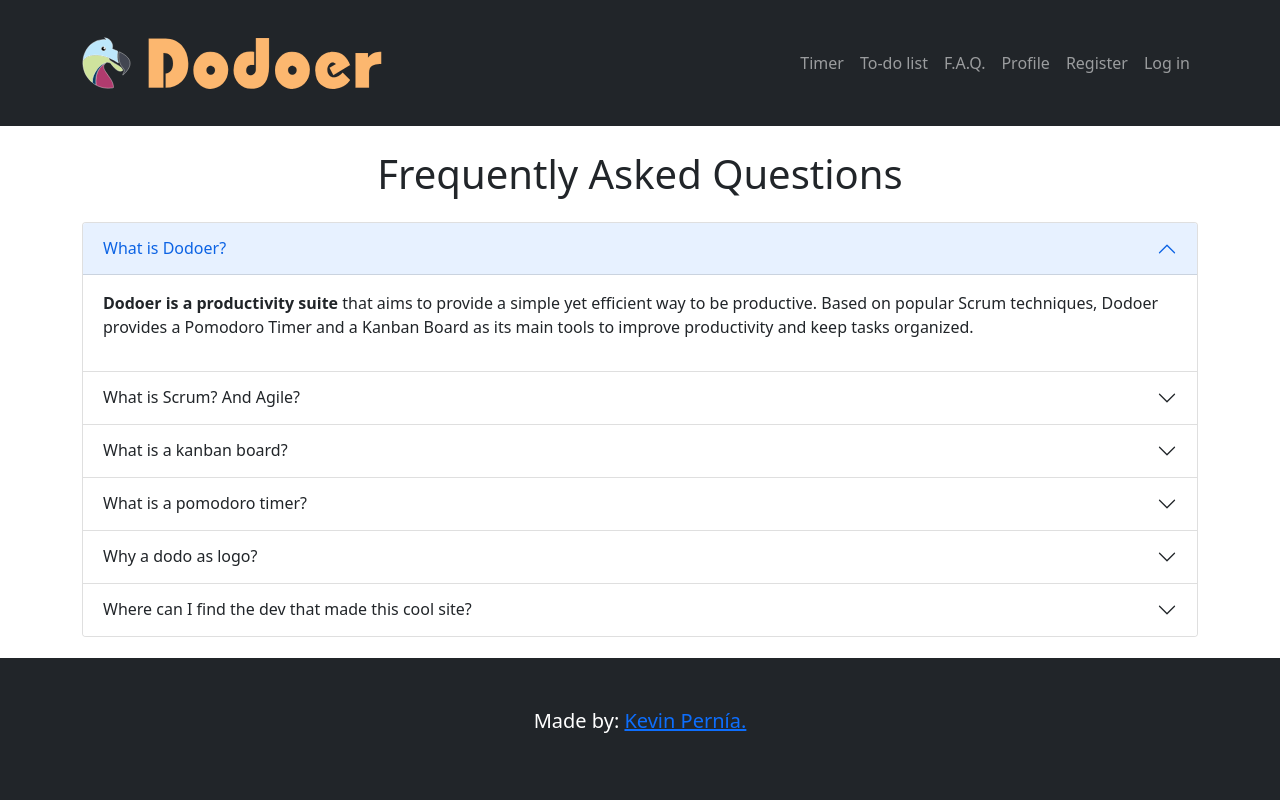
After one commit to Kaplyak/Dodoer, a Django app: template productivity/templates/productivity/faq.html in a window 1280 px wide. The commit adds this page. Run offline with Django 3.2, Linux system fonts and the light colour scheme; the template is opened without the code that fills it, so the values that code supplies are empty.

Commit message:
Add FAQ page.

```diff
--- /dev/null
+++ b/productivity/templates/productivity/faq.html
@@ -0,0 +1,86 @@
+{% extends "productivity/layout.html" %}
+
+{% block body %}
+    <div class="container mb-5">
+        <h1 class="text-center mt-4 mb-4">Frequently Asked Questions</h1>
+        <div class="accordion" id="faq">
+            <div class="accordion-item">
+                <h2 class="accordion-header" id="headingOne">
+                    <button class="accordion-button" type="button" data-bs-toggle="collapse" data-bs-target="#collapseOne" aria-expanded="true" aria-controls="collapseOne">
+                        What is Dodoer?
+                    </button>
+                </h2>
+                <div id="collapseOne" class="accordion-collapse collapse show" aria-labelledby="headingOne" data-bs-parent="#faq">
+                    <div class="accordion-body">
+                        <p><strong>Dodoer is a productivity suite</strong> that aims to provide a simple yet efficient way to be productive. Based on popular Scrum techniques, Dodoer provides a Pomodoro Timer and a Kanban Board as its main tools to improve productivity and keep tasks organized.</p>
+                    </div>
+                </div>
+            </div>
+            <div class="accordion-item">
+                <h2 class="accordion-header" id="headingTwo">
+                    <button class="accordion-button collapsed" type="button" data-bs-toggle="collapse" data-bs-target="#collapseTwo" aria-expanded="false" aria-controls="collapseTwo">
+                        What is Scrum? And Agile?
+                    </button>
+                </h2>
+                <div id="collapseTwo" class="accordion-collapse collapse" aria-labelledby="headingTwo" data-bs-parent="#faq">
+                    <div class="accordion-body">
+                        <p><strong>Agile</strong>, at its core, is a set of <a href="https://agilemanifesto.org/">values</a> and <a href="https://agilemanifesto.org/principles.html">principles</a> on how software should be developed. It isn't a set of practices but a mindset for approaching software development. If a methodology is agile, it should be in line with these values and principles.</p>
+                        <p><strong>Scrumis a set of practices that support the agile mindset</strong>. Scrum breaks work into small chunks called "sprints" where software is developed for just a few weeks and handed over to the client for review and potentially inspiring changes for the future of the project. It breaks features into stories about how a person would use the feature - with the idea that if you can't explain who is going to use a feature you shouldn't build it. It asks people to compare the size of work for features instead of estimating time with the expectation that people are better at comparing than estimating. It also defines a number of roles and meetings to make sure there is a continuous feedback cycle to the entire team.</p>
+                        <p><a href="https://en.wikipedia.org/wiki/Scrum_(software_development)">Wikipedia's Scrum article</a> has a lot more information about the roles and meetings that should be happening in Official Scrum. Many teams adopt Scrum as a starting point and adapt the process to meet their needs, so it may not mirror what's happening on any given Scrum team.</p>
+                    </div>
+                </div>
+            </div>
+            <div class="accordion-item">
+                <h2 class="accordion-header" id="headingThree">
+                    <button class="accordion-button collapsed" type="button" data-bs-toggle="collapse" data-bs-target="#collapseThree" aria-expanded="false" aria-controls="collapseThree">
+                        What is a kanban board?
+                    </button>
+                </h2>
+                <div id="collapseThree" class="accordion-collapse collapse" aria-labelledby="headingThree" data-bs-parent="#faq">
+                    <div class="accordion-body">
+                        <p>A Kanban board is one of the tools that can be used to implement <a href="https://en.wikipedia.org/wiki/Kanban_(development)">Kanban</a> to manage work at a personal or organizational level. Kanban boards visually depict work at various stages of a process using cards to represent work items and columns to represent each stage of the process. Cards are moved from left to right to show progress and to help coordinate teams performing the work. A Kanban board may be divided into horizontal "swimlanes" representing different kinds of work or different teams performing the work.</p>
+                        <p>Check out <a href="https://en.wikipedia.org/wiki/Kanban_board">Wikipedia: Kanban Board</a>for more information.</p>
+                    </div>
+                </div>
+            </div>
+            <div class="accordion-item">
+                <h2 class="accordion-header" id="headingFour">
+                    <button class="accordion-button collapsed" type="button" data-bs-toggle="collapse" data-bs-target="#collapseFour" aria-expanded="false" aria-controls="collapseFour">
+                        What is a pomodoro timer?
+                    </button>
+                </h2>
+                <div id="collapseFour" class="accordion-collapse collapse" aria-labelledby="headingFour" data-bs-parent="#faq">
+                    <div class="accordion-body">
+                        <p><strong>The Pomodoro Technique is a time management method</strong> developed by Francesco Cirillo in the late 1980s. It uses a timer to break work into intervals, traditionally 25 minutes in length, separated by short breaks. Each interval is known as a pomodoro, from the Italian word for 'tomato', after the tomato-shaped kitchen timer Cirillo used as a university student. The technique has been widely popularized by dozens of apps and websites providing timers and instructions. Closely related to concepts such as timeboxing and iterative and incremental development used in software design, the method has been adopted in pair programming contexts.</p>
+                        <p>You can learn more about it on <a href="https://en.wikipedia.org/wiki/Pomodoro_Technique">Wikipedia: Pomodoro Technique</a>.</p>
+                    </div>
+                </div>
+            </div>
+            <div class="accordion-item">
+                <h2 class="accordion-header" id="headingFive">
+                    <button class="accordion-button collapsed" type="button" data-bs-toggle="collapse" data-bs-target="#collapseFive" aria-expanded="false" aria-controls="collapseFive">
+                        Why a dodo as logo?
+                    </button>
+                </h2>
+                <div id="collapseFive" class="accordion-collapse collapse" aria-labelledby="headingFive" data-bs-parent="#faq">
+                    <div class="accordion-body">
+                        <p>Dodos were cool. And presumably they did a lot of things: even their name is "do, do".</p>
+                    </div>
+                </div>
+            </div>
+            <div class="accordion-item">
+                <h2 class="accordion-header" id="headingSix">
+                    <button class="accordion-button collapsed" type="button" data-bs-toggle="collapse" data-bs-target="#collapseSix" aria-expanded="false" aria-controls="collapseSix">
+                        Where can I find the dev that made this cool site?
+                    </button>
+                </h2>
+                <div id="collapseSix" class="accordion-collapse collapse" aria-labelledby="headingSix" data-bs-parent="#faq">
+                    <div class="accordion-body">
+                        <p>You can find me on <a href="#">LinkedIn</a> <a href="https://github.com/Kaplyak">Github: Kaplyak.</a> and on <a href="https://twitter.com/kaplyakapel">Twitter: @kaplyakapel</a>.</p>
+                        <p>You can also email me: <a href="mailto:kaplyak@protonmail.com"></a>kaplyak@protonmail.com</p>
+                    </div>
+                </div>
+            </div>
+        </div>
+    </div>
+{% endblock %}
--- a/productivity/templates/productivity/layout.html
+++ b/productivity/templates/productivity/layout.html
@@ -8,6 +8,8 @@
         <meta name="viewport" content="width=device-width, initial-scale=1.0">
         <link href="https://cdn.jsdelivr.net/npm/bootstrap@5.1.3/dist/css/bootstrap.min.css" rel="stylesheet" integrity="sha384-1BmE4kWBq78iYhFldvKuhfTAU6auU8tT94WrHftjDbrCEXSU1oBoqyl2QvZ6jIW3" crossorigin="anonymous">
         <link rel="stylesheet" href="{% static 'productivity/style.css' %}">
+        <script src="https://cdn.jsdelivr.net/npm/bootstrap@5.1.3/dist/js/bootstrap.bundle.min.js" integrity="sha384-ka7Sk0Gln4gmtz2MlQnikT1wXgYsOg+OMhuP+IlRH9sENBO0LRn5q+8nbTov4+1p" crossorigin="anonymous"></script>
+
         <script type="text/javascript" src="{% static 'productivity/scripts.js' %}"></script>
         <title>Dodoer</title>
     </head>
@@ -29,6 +31,9 @@
                             <a href="{% url 'tasklist' %}" class="nav-link">To-do list</a>
                         </li>
                         <li class="nav-item">
+                            <a href="{% url 'faq' %}" class="nav-link">F.A.Q.</a>
+                        </li>
+                        <li class="nav-item">
                             <a href="" class="nav-link">Profile</a>
                         </li>
                         <li class="nav-item">
@@ -43,5 +48,13 @@
         </nav>
         {% block body %}
         {% endblock %}
+        <footer class="p-5 bg-dark text-white text-center fixed-bottom">
+            <div class="container">
+                <p class="lead">Made by: <a href="https://github.com/Kaplyak">Kevin Pernía.</a></p>
+                <a href="#" class="position-absolute bottom-0 end-0 p-5">
+                    <i class="bi bi-arrow-up-circle h1"></i>
+                </a>
+            </div>
+        </footer>
     </body>
 </html>
--- a/productivity/urls.py
+++ b/productivity/urls.py
@@ -13,5 +13,6 @@ urlpatterns = [
 
     path("timer", views.timer, name="timer"),
     path("tasklist", views.tasklist, name="tasklist"),
-    path("profile", views.profile, name="profile")
+    path("profile", views.profile, name="profile"),
+    path("faq", views.faq, name="faq")
 ]
--- a/productivity/views.py
+++ b/productivity/views.py
@@ -69,3 +69,6 @@ def timer(request):
 
 def tasklist(request):
     return render(request, "productivity/tasklist.html")
+
+def faq(request):
+    return render(request, "productivity/faq.html")
```
